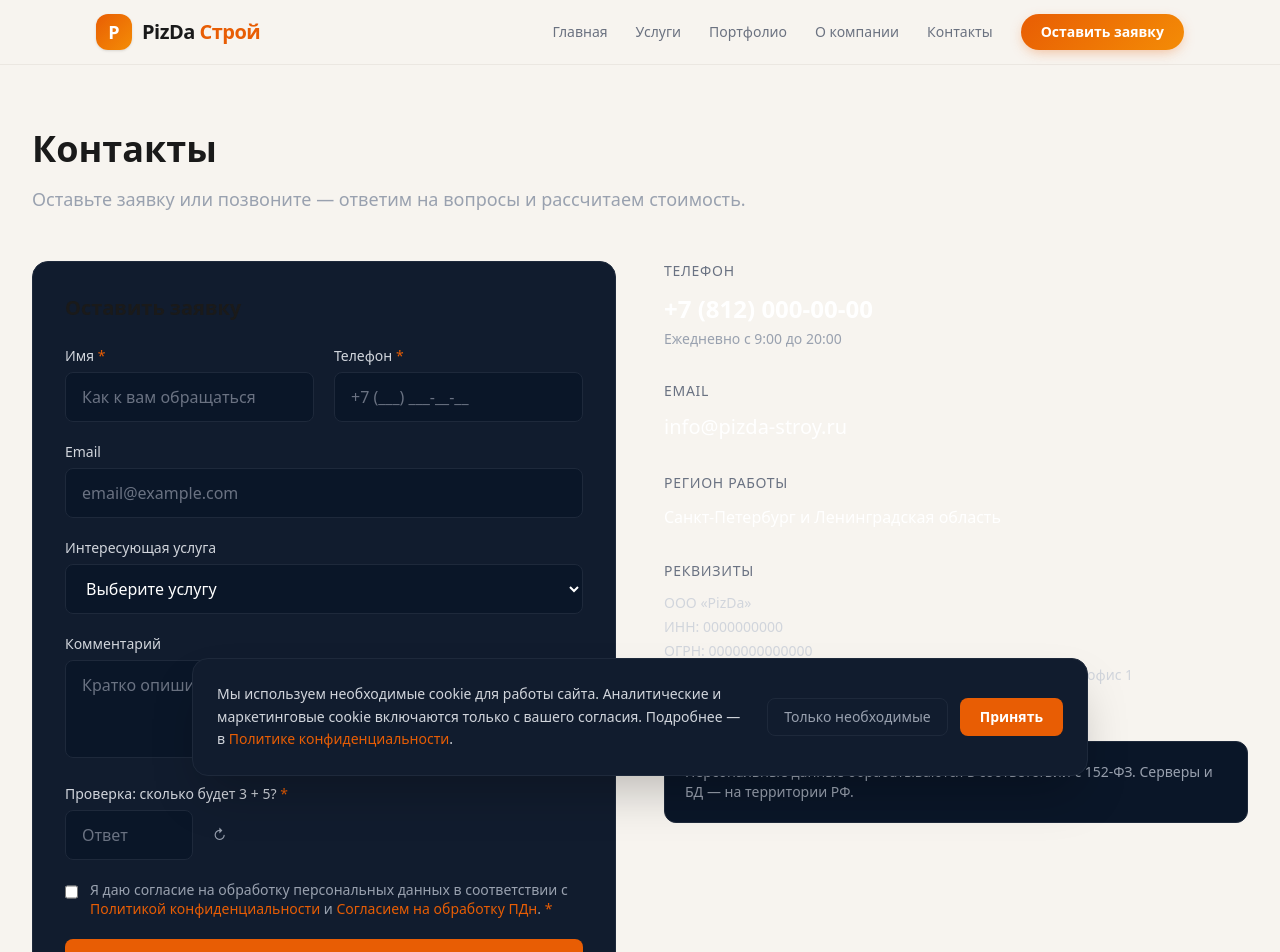
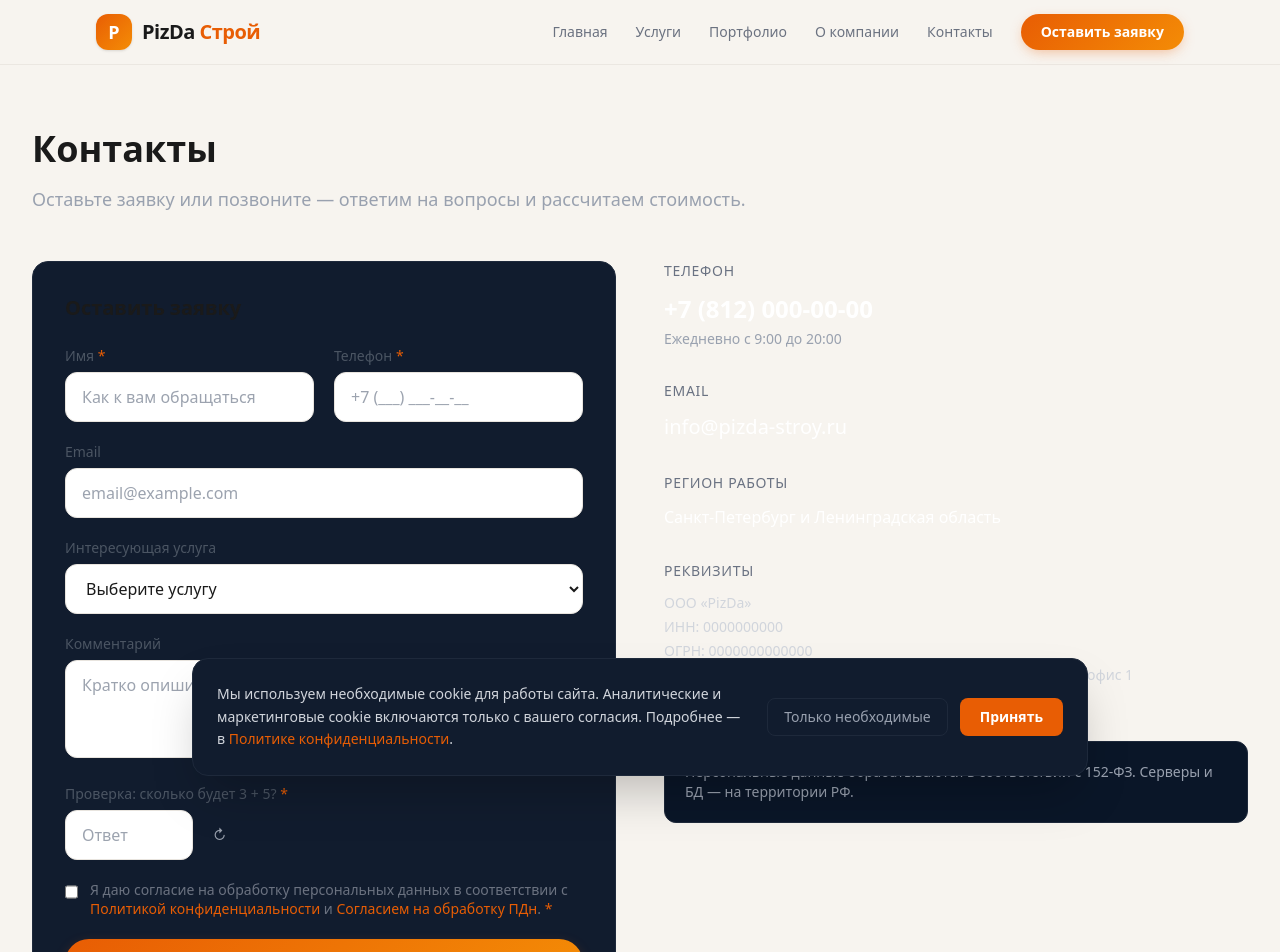
Before and after one commit to easylol1998-pixel/PizdecStroy, a Next.js app: page /kontakty in a window 1280 px wide. Shown: the top 952 px of the page. Built offline with nearby package versions, Linux system fonts and the light colour scheme.

Commit message:
Update ContactForm to light premium style

```diff
--- a/src/components/ContactForm.tsx
+++ b/src/components/ContactForm.tsx
@@ -80,10 +80,10 @@ export default function ContactForm({ compact = false }: { compact?: boolean })
 
   if (status === "success") {
     return (
-      <div className="bg-[#111C2E] border border-[#E85D04]/30 rounded-xl p-8 text-center">
-        <div className="text-4xl mb-4">✓</div>
-        <h3 className="text-xl font-semibold text-white mb-2">Заявка отправлена!</h3>
-        <p className="text-gray-400">
+      <div className="bg-[#F0FDF4] border border-[#86EFAC] rounded-2xl p-8 text-center">
+        <div className="text-4xl mb-4 text-[#16A34A]">✓</div>
+        <h3 className="text-xl font-semibold text-[#1A1A1A] mb-2">Заявка отправлена!</h3>
+        <p className="text-[#6B7280]">
           Мы свяжемся с вами в ближайшее время. Обычно отвечаем в течение 30 минут в рабочее время.
         </p>
         <button
@@ -95,6 +95,9 @@ export default function ContactForm({ compact = false }: { compact?: boolean })
       </div>
     );
   }
+
+  const inputClass =
+    "w-full bg-white border border-[#E8E4DE] rounded-xl px-4 py-3 text-[#1A1A1A] placeholder-[#9CA3AF] focus:border-[#E85D04] focus:ring-0";
 
   return (
     <form onSubmit={handleSubmit} className="space-y-5">
@@ -109,7 +112,7 @@ export default function ContactForm({ compact = false }: { compact?: boolean })
 
       <div className={compact ? "grid grid-cols-1 gap-4" : "grid grid-cols-1 sm:grid-cols-2 gap-5"}>
         <div>
-          <label htmlFor="name" className="block text-sm font-medium text-gray-300 mb-1.5">
+          <label htmlFor="name" className="block text-sm font-medium text-[#4B5563] mb-1.5">
             Имя <span className="text-[#E85D04]">*</span>
           </label>
           <input
@@ -120,12 +123,12 @@ export default function ContactForm({ compact = false }: { compact?: boolean })
             minLength={2}
             maxLength={50}
             placeholder="Как к вам обращаться"
-            className="w-full bg-[#0A1628] border border-[#1E293B] rounded-lg px-4 py-3 text-white placeholder-gray-500 focus:border-[#E85D04]"
+            className={inputClass}
           />
         </div>
 
         <div>
-          <label htmlFor="phone" className="block text-sm font-medium text-gray-300 mb-1.5">
+          <label htmlFor="phone" className="block text-sm font-medium text-[#4B5563] mb-1.5">
             Телефон <span className="text-[#E85D04]">*</span>
           </label>
           <input
@@ -135,7 +138,7 @@ export default function ContactForm({ compact = false }: { compact?: boolean })
             required
             placeholder="+7 (___) ___-__-__"
             pattern="[\\+]?[0-9\\s\\-\\(\\)]{10,18}"
-            className="w-full bg-[#0A1628] border border-[#1E293B] rounded-lg px-4 py-3 text-white placeholder-gray-500 focus:border-[#E85D04]"
+            className={inputClass}
           />
         </div>
       </div>
@@ -143,7 +146,7 @@ export default function ContactForm({ compact = false }: { compact?: boolean })
       {!compact && (
         <>
           <div>
-            <label htmlFor="email" className="block text-sm font-medium text-gray-300 mb-1.5">
+            <label htmlFor="email" className="block text-sm font-medium text-[#4B5563] mb-1.5">
               Email
             </label>
             <input
@@ -151,19 +154,15 @@ export default function ContactForm({ compact = false }: { compact?: boolean })
               name="email"
               type="email"
               placeholder="email@example.com"
-              className="w-full bg-[#0A1628] border border-[#1E293B] rounded-lg px-4 py-3 text-white placeholder-gray-500 focus:border-[#E85D04]"
+              className={inputClass}
             />
           </div>
 
           <div>
-            <label htmlFor="service" className="block text-sm font-medium text-gray-300 mb-1.5">
+            <label htmlFor="service" className="block text-sm font-medium text-[#4B5563] mb-1.5">
               Интересующая услуга
             </label>
-            <select
-              id="service"
-              name="service"
-              className="w-full bg-[#0A1628] border border-[#1E293B] rounded-lg px-4 py-3 text-white focus:border-[#E85D04]"
-            >
+            <select id="service" name="service" className={inputClass}>
               <option value="">Выберите услугу</option>
               <option value="house">Загородный дом под ключ</option>
               <option value="repair">Ремонт квартиры</option>
@@ -174,7 +173,7 @@ export default function ContactForm({ compact = false }: { compact?: boolean })
           </div>
 
           <div>
-            <label htmlFor="message" className="block text-sm font-medium text-gray-300 mb-1.5">
+            <label htmlFor="message" className="block text-sm font-medium text-[#4B5563] mb-1.5">
               Комментарий
             </label>
             <textarea
@@ -183,14 +182,14 @@ export default function ContactForm({ compact = false }: { compact?: boolean })
               rows={3}
               maxLength={1000}
               placeholder="Кратко опишите задачу или задайте вопрос"
-              className="w-full bg-[#0A1628] border border-[#1E293B] rounded-lg px-4 py-3 text-white placeholder-gray-500 focus:border-[#E85D04] resize-none"
+              className={`${inputClass} resize-none`}
             />
           </div>
         </>
       )}
 
       <div>
-        <label htmlFor="captcha" className="block text-sm font-medium text-gray-300 mb-1.5">
+        <label htmlFor="captcha" className="block text-sm font-medium text-[#4B5563] mb-1.5">
           Проверка: сколько будет {captcha.a} + {captcha.b}? <span className="text-[#E85D04]">*</span>
         </label>
         <div className="flex gap-3 items-center">
@@ -202,13 +201,13 @@ export default function ContactForm({ compact = false }: { compact?: boolean })
             value={captchaInput}
             onChange={(e) => setCaptchaInput(e.target.value)}
             placeholder="Ответ"
-            className="w-32 bg-[#0A1628] border border-[#1E293B] rounded-lg px-4 py-3 text-white placeholder-gray-500 focus:border-[#E85D04]"
+            className="w-32 bg-white border border-[#E8E4DE] rounded-xl px-4 py-3 text-[#1A1A1A] placeholder-[#9CA3AF] focus:border-[#E85D04]"
             autoComplete="off"
           />
           <button
             type="button"
             onClick={refreshCaptcha}
-            className="text-sm text-gray-400 hover:text-[#E85D04] px-2"
+            className="text-sm text-[#9CA3AF] hover:text-[#E85D04] px-2"
             title="Обновить пример"
           >
             ↻
@@ -222,9 +221,9 @@ export default function ContactForm({ compact = false }: { compact?: boolean })
           name="consent"
           type="checkbox"
           required
-          className="mt-1 w-4 h-4 rounded border-[#1E293B] bg-[#0A1628] text-[#E85D04] focus:ring-[#E85D04]"
+          className="mt-1 w-4 h-4 rounded border-[#E8E4DE] text-[#E85D04] focus:ring-[#E85D04]"
         />
-        <label htmlFor="consent" className="text-sm text-gray-400 leading-snug">
+        <label htmlFor="consent" className="text-sm text-[#6B7280] leading-snug">
           Я даю согласие на обработку персональных данных в соответствии с{" "}
           <Link href="/politika" target="_blank" className="text-[#E85D04] hover:underline">
             Политикой конфиденциальности
@@ -238,7 +237,7 @@ export default function ContactForm({ compact = false }: { compact?: boolean })
       </div>
 
       {status === "error" && (
-        <div className="bg-red-900/30 border border-red-700 text-red-300 text-sm rounded-lg px-4 py-3">
+        <div className="bg-red-50 border border-red-200 text-red-700 text-sm rounded-xl px-4 py-3">
           {errorMsg}
         </div>
       )}
@@ -246,12 +245,12 @@ export default function ContactForm({ compact = false }: { compact?: boolean })
       <button
         type="submit"
         disabled={status === "loading"}
-        className="w-full bg-[#E85D04] hover:bg-[#F48C06] disabled:opacity-60 disabled:cursor-not-allowed text-white font-semibold py-3.5 rounded-lg transition"
+        className="w-full btn-primary disabled:opacity-60 disabled:cursor-not-allowed py-3.5"
       >
         {status === "loading" ? "Отправляем..." : "Отправить заявку"}
       </button>
 
-      <p className="text-xs text-gray-500 text-center">
+      <p className="text-xs text-[#9CA3AF] text-center">
         Нажимая кнопку, вы подтверждаете, что ознакомлены с документами по обработке персональных
         данных. Данные обрабатываются на серверах в Российской Федерации.
       </p>
```
